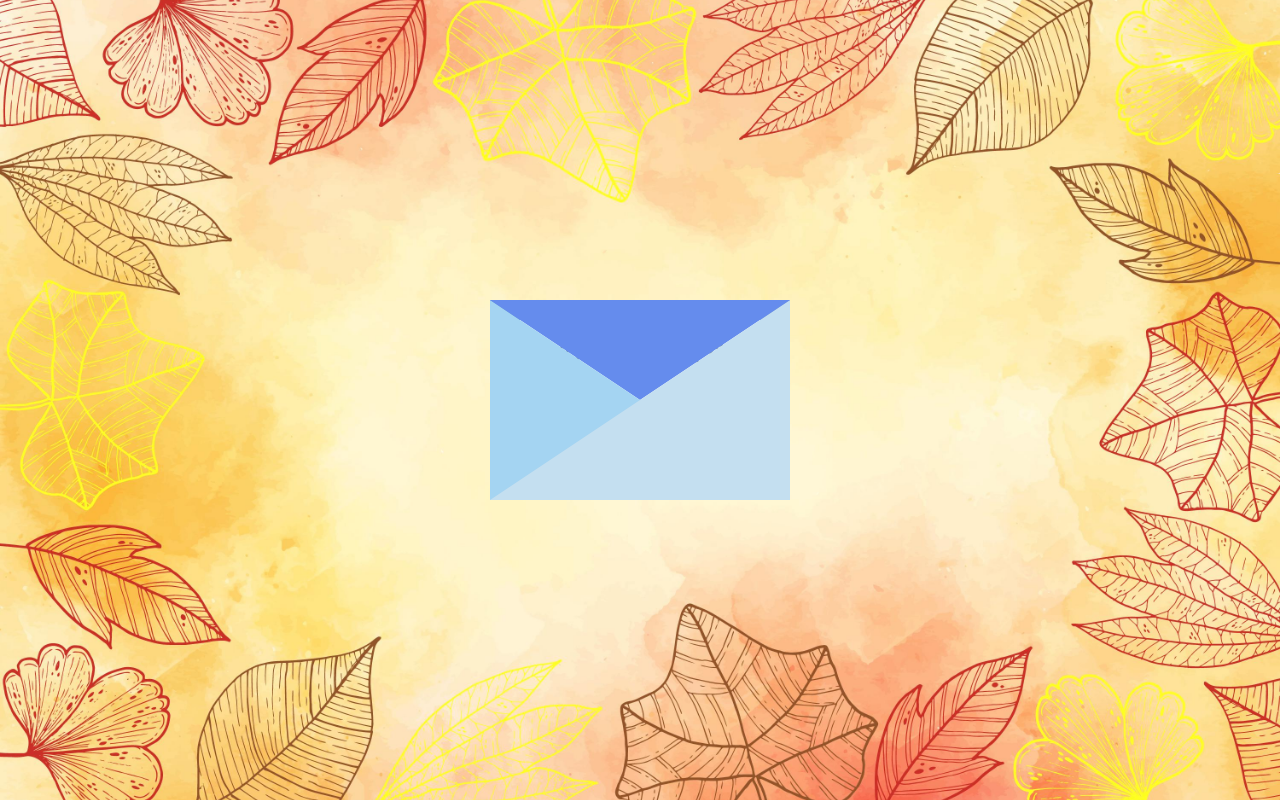
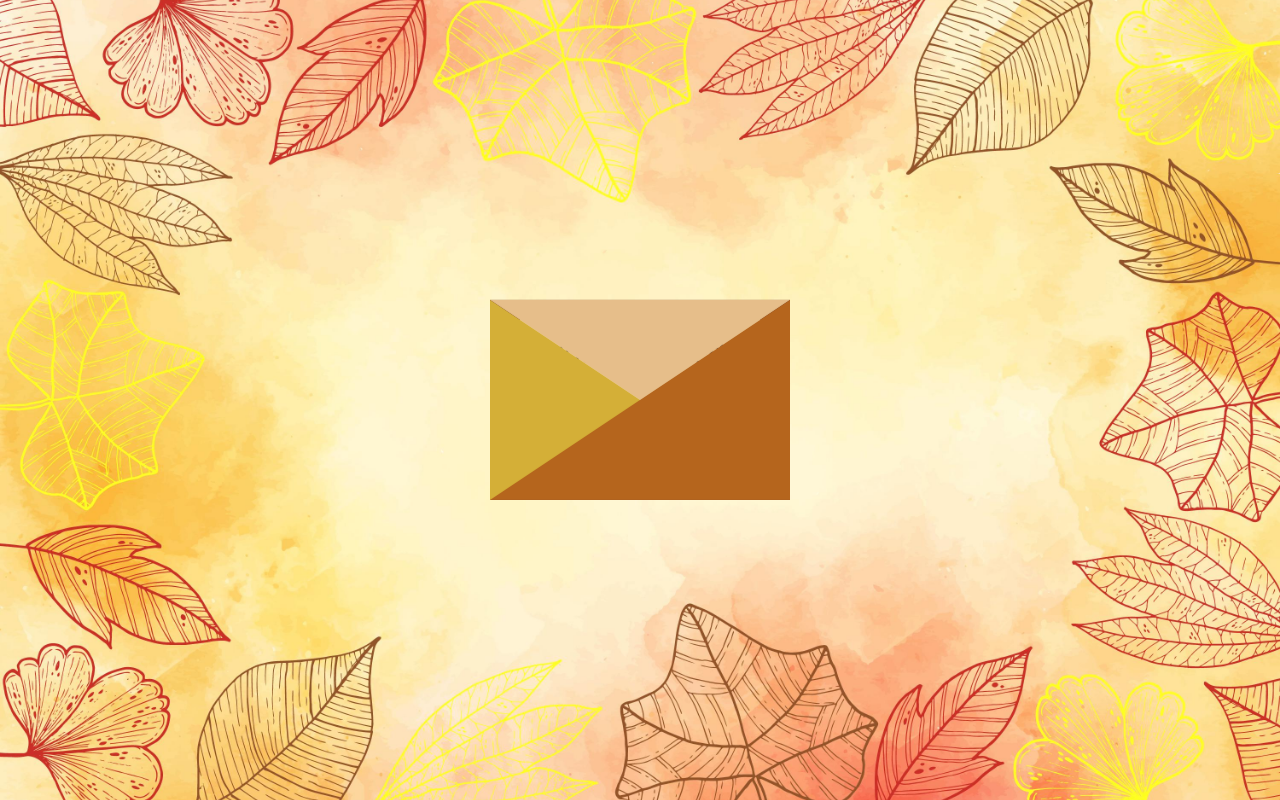
Before and after one commit to DaylonSrinivasan/wedding, a Next.js app: page / in a window 1280 px wide. Built offline with nearby package versions, Linux system fonts and the light colour scheme.

Commit message:
Change envelope colors and add bounce

```diff
--- a/app/Components/Envelope/Envelope.module.css
+++ b/app/Components/Envelope/Envelope.module.css
@@ -1,7 +1,7 @@
 .wrapper {
   height: 200px;
   width: 300px;
-  background-color: #3760C9;
+  background-color: #6D3B29;
   position: relative;
   display: flex;
   justify-content: center;
@@ -23,7 +23,7 @@
 
 /* Lid when closed */
 .lid.one {
-  border-top: 100px solid #658ced;
+  border-top: 100px solid #E6BE8A;
   transform: rotateX(0deg);
   z-index: 3;
   transition-delay: 0.75s;
@@ -31,7 +31,7 @@
 
 /* Lid when opened */
 .lid.two {
-  border-top: 100px solid #3760C9;
+  border-top: 100px solid #6D3B29;
   transform: rotateX(90deg);
   z-index: 1;
   transition-delay: 0.5s;
@@ -44,9 +44,9 @@
   top: 0;
   left: 0;
   border-top: 100px solid transparent;
-  border-right: 150px solid #C4DFF0;
-  border-bottom: 100px solid #C4DFF0;
-  border-left: 150px solid #a4d4f2;
+  border-right: 150px solid #B5651D;
+  border-bottom: 100px solid #B5651D;
+  border-left: 150px solid #D4AF37;
   z-index: 3;
 }
 
@@ -55,7 +55,7 @@
   top: 0;
   width: 80%;
   height: 80%;
-  background-color: white;
+  background-color: #F5DEB3;
   border-radius: 15px;
   z-index: 2;
   transition: 0.5s;
--- a/app/page.tsx
+++ b/app/page.tsx
@@ -84,11 +84,24 @@ export default function Home() {
             {!showHomepage ? (
                 <motion.div
                     initial={{ opacity: 1 }}
-                    animate={{ opacity: showEnvelope ? 1 : 0 }}
-                    transition={{ duration: envelopeFadeDuration }}
+                    animate={{
+                        opacity: showEnvelope ? 1 : 0,
+                        y: [0, -10, 0],
+                        transition: {
+                            opacity: { duration: envelopeFadeDuration },
+                            y: {
+                                duration: 1,
+                                repeat: Infinity,
+                                repeatType: "reverse",
+                                ease: "easeInOut"
+                            }
+                        }
+                    }}
                 >
                     <Envelope handleClick={handleEnvelopeClick} />
                 </motion.div>
+
+
             ) : (
                 <motion.div
                     initial={{ opacity: 0 }}
@@ -105,7 +118,7 @@ export default function Home() {
                             transition={{ duration: 0.5 }}
                             className="md:hidden"
                         >
-                            <NavBar links={navLinks} onClick={scrollToSection}/>
+                            <NavBar links={navLinks} onClick={scrollToSection} />
                         </motion.div>
 
                         {/* NavBar appears on larger screens based on scroll */}
@@ -117,7 +130,7 @@ export default function Home() {
                             exit={{ opacity: 0 }}
                             transition={{ duration: 0.5 }}
                         >
-                            <NavBar links={navLinks} onClick={scrollToSection}/>
+                            <NavBar links={navLinks} onClick={scrollToSection} />
                         </motion.div>
 
                     </AnimatePresence>
```
